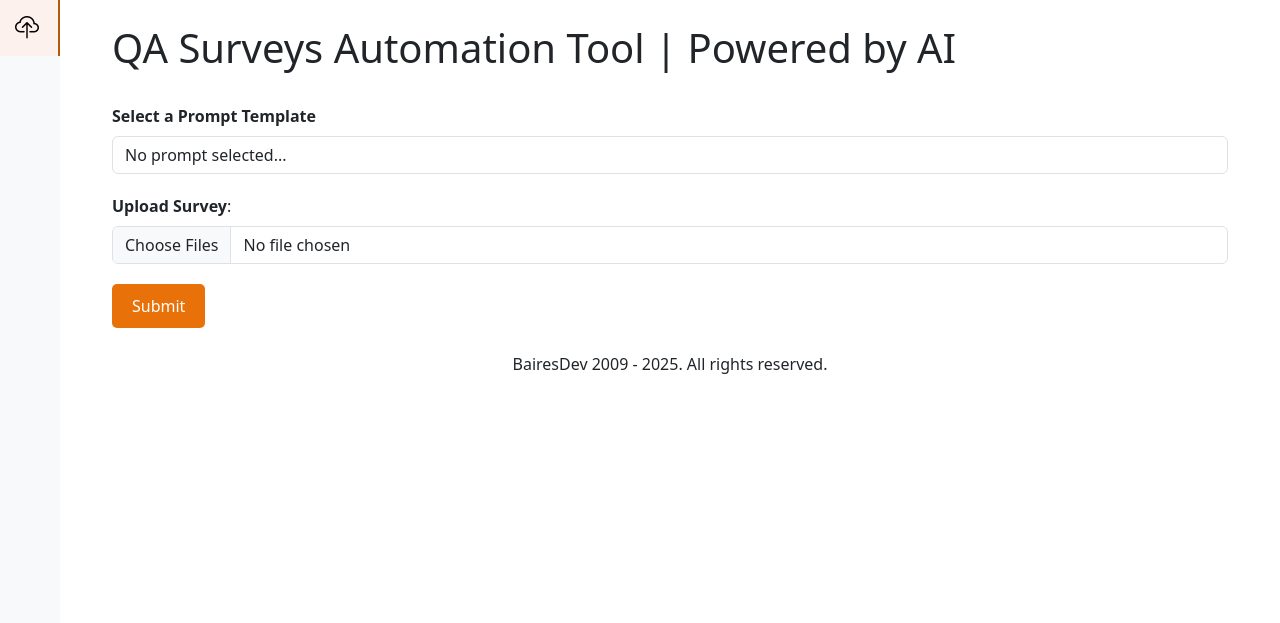
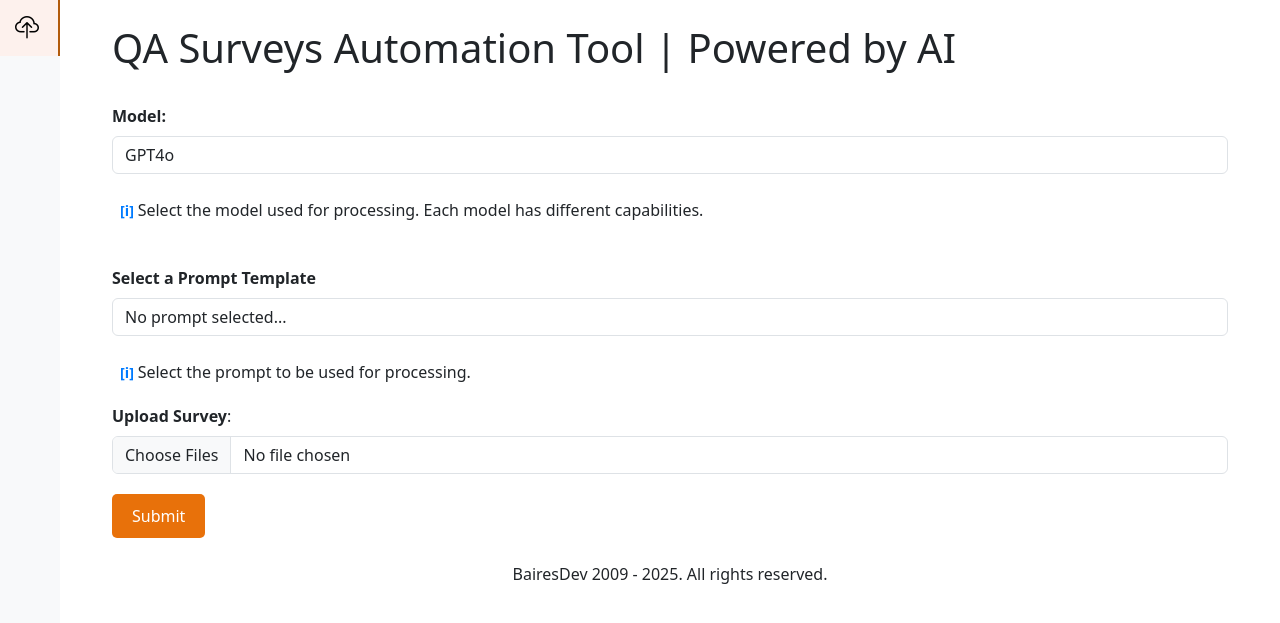
Before and after one commit to iuribairesdev/qa-surveys, a Flask app: page / in a window 1280 px wide. Shown: the part 157-780 px from the top of the page. Run offline with Flask 3, Linux system fonts and the light colour scheme; the visitor is signed in with stand-in values (Sample User, id 1); parts of the project's set-up code (start-up, migrations or seed data) failed here and were passed over.

Commit message:
worked in the TODO items

```diff
--- a/main.py
+++ b/main.py
@@ -88,6 +88,9 @@ def preview():
             # Convert dataframe to HTML table
             table_html = df.to_html(classes='table table-striped', index=False)
 
+
+        model = request.form.get('model')
+
         # Read the chosen prompt
         prompt_id = request.form.get('prompt_id')
         prompt = get_prompt(prompt_id)
@@ -100,7 +103,8 @@ def preview():
             return render_template(
                 'preview_multiple.html'
                 ,filename=filename
-                ,prompt_id=prompt_id
+                ,model=model
+                ,prompt=prompt
                 ,columns=columns
                 ,prompts=read_prompts()
                 ,content=table_html
@@ -108,7 +112,8 @@ def preview():
         return render_template(
             'preview.html'
             ,filename=filename
-            ,prompt_id=prompt_id
+            ,model=model
+            ,prompt=prompt
             ,content=table_html
         )
 
@@ -139,8 +144,9 @@ def preview():
 #####
 
 # def post_to_openai(text, model="gpt-4o", tokens=3000, temperature=0.2) -> None:
-def post_to_openai(text, pretext, posttext='', model="gpt-4o", tokens=3000, temperature=0.2):
+def post_to_openai(model, text, pretext, posttext='', tokens=3000, temperature=0.2):
     print('POST TO OPENAI')
+    print('model', model)
     openai.api_key = os.environ.get("OPENAI_API_KEY")
     try:
         response = openai.ChatCompletion.create(
@@ -201,7 +207,7 @@ def categorization(input_file):
 
 
 
-def summarization(input_file, prompt_id):
+def summarization(input_file, model, prompt_id):
     load_dotenv()
     print('SUMMARIZATION')
     print('INPUT FILE',input_file)
@@ -227,7 +233,7 @@ def summarization(input_file, prompt_id):
             print('LEN COMB', len(combined_text.splitlines()))
             if (len(combined_text.splitlines())) > 0:
                 prompt = get_prompt(prompt_id)
-                summarized_data[column] = post_to_openai(combined_text, prompt['pretext'], prompt['posttext'])
+                summarized_data[column] = post_to_openai(model, combined_text, prompt['pretext'], prompt['posttext'])
         print("FINISH REQUESTS")
         # Step 5: Create a summary DataFrame
         df = pd.DataFrame([summarized_data])
@@ -240,7 +246,7 @@ def summarization(input_file, prompt_id):
 
 
 
-def multiple_prompts(input_file, prompt_id, custom_prompt_ids, custom_prompts):
+def multiple_prompts(input_file, model, prompt_id, custom_prompt_ids, custom_prompts):
     print("Multiple Prompts")
     print('input_file', input_file)
     print('prompt_id', prompt_id)
@@ -258,7 +264,7 @@ def multiple_prompts(input_file, prompt_id, custom_prompt_ids, custom_prompts):
             summarized_data = {}
             print('Run custom', custom_prompt_ids[i])
             if custom_prompts[i]['column'] in df.columns:
-                summarized_data[custom_prompts[i]['column']] = post_to_openai(df[custom_prompts[i]['column']], custom_prompts[i]['custom_value'])
+                summarized_data[custom_prompts[i]['column']] = post_to_openai(model, df[custom_prompts[i]['column']], custom_prompts[i]['custom_value'])
             df1 = pd.DataFrame([summarized_data])
         else:
 
@@ -269,7 +275,7 @@ def multiple_prompts(input_file, prompt_id, custom_prompt_ids, custom_prompts):
                 if (len(combined_text.splitlines())) > 0:
                     print('Summarize text')
                     prompt = get_prompt(prompt_id)
-                    summarized_data[custom_prompts[i]['column']] = post_to_openai(combined_text, prompt['pretext'])
+                    summarized_data[custom_prompts[i]['column']] = post_to_openai(model, combined_text, prompt['pretext'])
                 # Create a summary DataFrame row
                 df1 = pd.DataFrame([summarized_data])
             elif prompt['title'] == 'Categorization':
@@ -294,13 +300,15 @@ def result():
     if request.method == 'POST':
         filename = request.form['filename']
         if 'confirm' in request.form:
+            # Read chosen model
+            model = request.form['model']
             # Read the chosen prompt
             prompt_id = request.form['prompt_id']
             prompt = get_prompt(prompt_id)
             if prompt['title'] == 'Categorization':
-                result=categorization(filename)
+                result=categorization(filename, model)
             elif prompt['title'] == 'Summarization':
-                result=summarization(filename, prompt_id)
+                result=summarization(filename, model, prompt_id)
             elif prompt['title'] == 'Multiple Prompts':
                 custom_prompt_ids = request.form.getlist('custom_prompt_id') if 'custom_prompt_id' in request.form else []
                 custom_prompts = {k: v for k, v in request.form.items() if k.startswith('custom_prompts')}
@@ -310,7 +318,7 @@ def result():
                     for key, value in custom_prompts.items()
                 ]
                 # print('arr', arr)
-                result= multiple_prompts(filename, prompt_id, custom_prompt_ids, arr_prompts)
+                result= multiple_prompts(filename, model, prompt_id, custom_prompt_ids, arr_prompts)
 
         if 'cancel' in request.form:
             # Go back to the form
--- a/templates/home.html
+++ b/templates/home.html
@@ -9,7 +9,23 @@
   <form action="{{ url_for('preview')}}" method="POST" enctype="multipart/form-data">
     <div class="mb-3">
       <div class="form-group">
-
+        <label for="model" class="form-label"><br><b>Model:</b></label>
+        <select class="form-control" id="model" name="model" required>
+          <!-- Add options for the models, with one of them being the current setting -->
+          <option value="o1-2024-12-17">GPTo1</option>
+          <option value="o1-mini-2024-09-12">GPTo1-mini</option>
+          <option value="gpt-4o" selected>GPT4o</option>
+          <option value="gpt-4o-mini">GPT-4o Mini</option>
+          <option value="gpt4">GPT-4</option>
+          <option value="gpt-3.5-turbo">gpt-3.5-turbo</option>
+          <option value="dall-e-3">Dall-e-3"</option>
+        </select>
+        <br>
+        <span class="helper-text">[i]&nbsp;</span><span>Select the model used for processing. Each model has different capabilities.</span>
+      </div>
+    </div>
+    <div class="mb-3">
+      <div class="form-group">
         <label for="prompt_id" class="form-label"><br><b>Select a Prompt Template</b></label>
         <select class="form-control" id="prompt_id" name="prompt_id" required>
             <option value="" disabled selected>No prompt selected...</option>
@@ -17,6 +33,8 @@
                 <option value="{{ prompt.id }}">{{ prompt.title }}</option>
             {% endfor %}
         </select>
+        <br>
+        <span class="helper-text">[i]&nbsp;</span><span>Select the prompt to be used for processing.</span>
       </div>
     </div>
 
```
Also changed, not shown: templates/preview.html (+19 -2 lines), templates/preview_multiple.html (+25 -5 lines).
